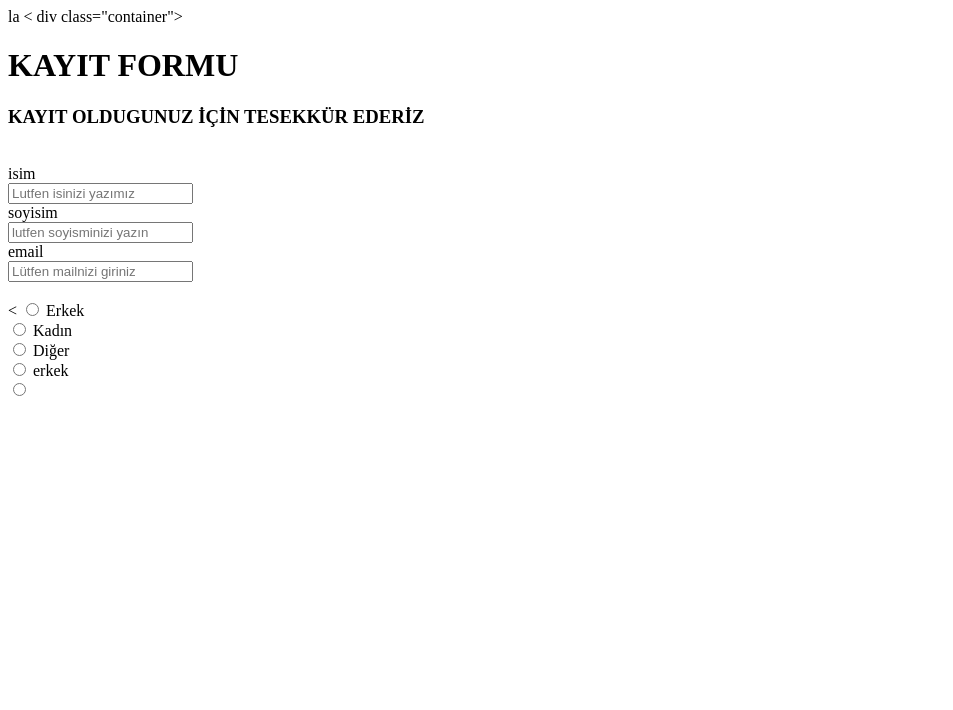
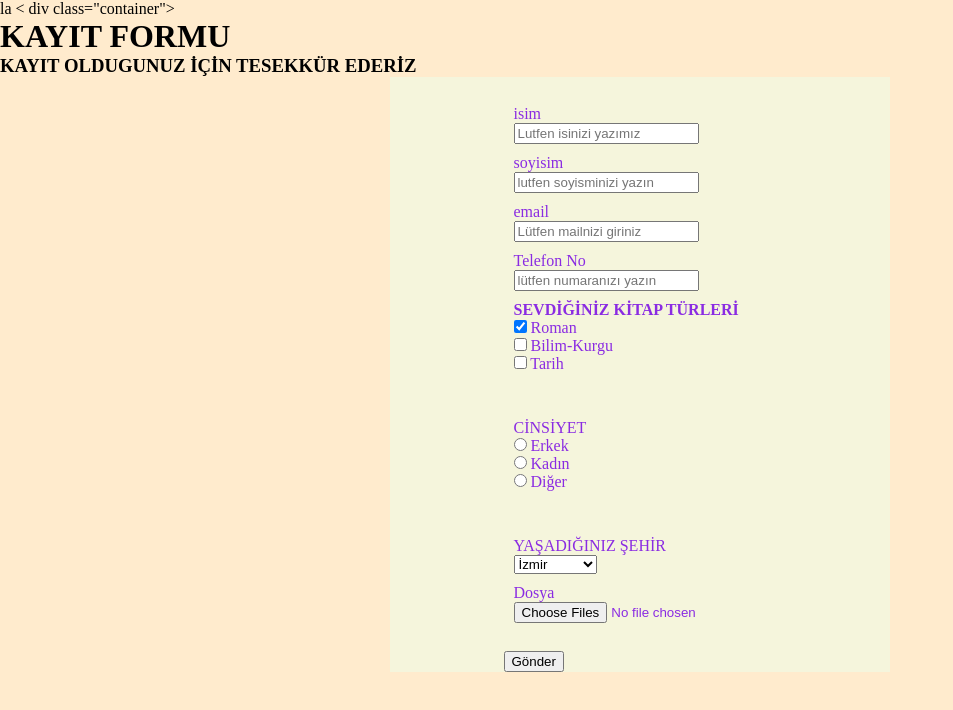
Before and after one commit to mehtapaydogan/form-sample, a plain HTML site: page index.html in a window 1280 px wide. Shown: the whole page, without its empty margins (0-953 px from the left). Drawn offline with Linux system fonts and the light colour scheme.

Commit message:
kayıt formu

```diff
--- a/index.html
+++ b/index.html
@@ -7,6 +7,7 @@ la
     <meta http-equiv="X-UA-Compatible" content="IE=edge">
     <meta name="viewport" content="width=device-width, initial-scale=1.0">
     <title>Document</title>
+    <link rel="stylesheet" href="style.css">
 </head>
 
 <body>
@@ -31,28 +32,56 @@ la
                     </div>
                     <div class="input-box">
                         <label for="name">email</label><br>
-                        <input type="email" id="email" name="email" placeholder="Lütfen mailnizi giriniz">
-</header>
-<div class=" form-container"></div>
-<div class="survey-form"> </div>
-<form action="result.html" method="get"></form>
-<div class="input-box"> </div>
-<div class="input-box" ></div>
-<div class="input-box"> </div>
-<div class="input-box" ></div>
-<div class="input-box"> </div>
-<label for="gender>cinsiyet"></label><br><
- <input type="radio" name="gender"  id="first-radio" value="male">
- <label for="first-radio">Erkek</label><br>
- <input type="radio" name="gender" id="second-radio" value="female">
- <label for="second-radio">Kadın</label><br>
- <input type="radio" name="gender" id="th-radio" value="female">
- <label for="second-radio">Diğer</label><br>
- <input type="radio" name="gender" id="first-radio" value>
- <label for="first radio">erkek</label><br>
- <input type="radio" name="gender" id="second-radio" value="other">
-  <label
- </div>
+                        <input type="email" id="email" name="email" placeholder="Lütfen mailnizi giriniz" required></div>
+
+                       <div class="input-box">
+                        <label for="phone">Telefon No</label><br>
+                        <input type="phone id=phone" name="phone "  placeholder="lütfen numaranızı yazın" min="9" max="15"></div>
+
+                     <div class="input-box">
+                        <h4>SEVDİĞİNİZ KİTAP TÜRLERİ</h4>
+                        <input type="checkbox" name="first-check" id="novel" value="Novel" checked>
+                        <label for="novel">Roman</label>
+                        <br>
+                        <input type="checkbox" name="second-check" id="fiction" value="Fiction">
+                        <label for="fiction">Bilim-Kurgu</label>
+                        <br>
+                        <input type="checkbox" name="third-check" id="history" value="History">
+                        <label for="history">Tarih</label>
+                      </div>
+                      <div class="input-box"><br><br>
+                        <label for="gender" >CİNSİYET</label><br>
+                         <input type="radio" name="gender" id="first-radio" value="male">
+                            <label for="first-radio">Erkek</label><br>
+                            <input type="radio" name="gender" id="second-radio" value="female">
+                            <label for="second-radio">Kadın</label><br>
+                            <input type="radio" name="gender" id="th-radio" value="other">
+                            <label for="third-radio">Diğer</label><br></div>
+                            <div class="input-box"><br><br>
+                                <label for="city">YAŞADIĞINIZ ŞEHİR</label>
+                                <br>
+                                <select name="city" id="dropdown">
+                                  <option value="İstanbul">İstanbul</option><br>
+                                  <option value="Ankara">Ankara</option><br>
+                                  <option value="İzmir" selected>İzmir</option>br
+                                  <option value="Bursa">Bursa</option>br
+                                  <option value="Gaziantep">Gaziantep</option>br
+                                </select>
+                              </div>
+                              <div class="input-box">
+                                <label for="file">Dosya</label><br>
+                                <input type="file" id="file" multiple><br>
+                              </div>
+                              <div id="form-submit"><br>
+                                <input type="submit" value="Gönder" id="form-button"><br>
+                            </div>
+                            </form>
+                          </div>
+                        </div>
+                      </div>
+                    </body>
+                    </html>
+
 
 
 </html>
--- a/style.css
+++ b/style.css
@@ -1,8 +1,30 @@
 *{
-    margin:0; paddig:0 ;
+    margin:0; paddig:0  box-sizing=box-sizing;
 }
 body{ color:rgb(red, rgb(86, 193, 86), blue); background-color:blanchedalmond ;}
-.container{ height: 1000px;}
+.container{height: 1000px;
+height:1000px;}
+
 header{ text-align: center; paddindg="20px 0"; }
-.description{ font-family: 'Courier New', Courier, monospace; }
-.form-container{ width: 500px; }
+.description{
+  font-family: 'Trebuchet MS', 'Lucida Sans Unicode', 'Lucida Grande', 'Lucida Sans', Arial, sans-serif;
+  font-size: 21px;
+}
+.form-container{
+  width: 500px;
+  background-color: beige;
+  margin: auto;
+  color: blueviolet;
+}
+
+.survey-form{
+  max-width: 450px;
+  margin: auto;
+  display: flex;
+  justify-content: center;
+  align-items: center;
+}
+
+.input-box{
+  margin: 10px;
+}
```
